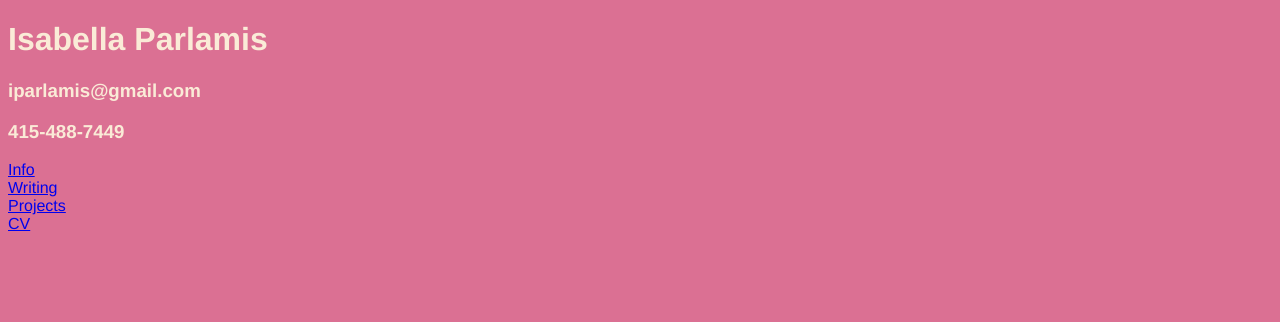
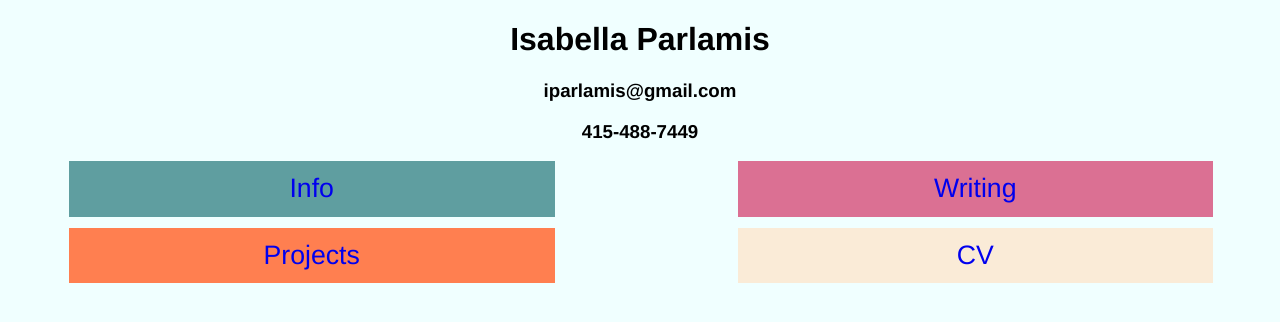
Before and after one commit to mocodesss/IsabellaParlamis, a plain HTML site: page index.html in a window 1280 px wide. Drawn offline with Linux system fonts and the light colour scheme.

Commit message:
Make grid and add coloring for visibility

```diff
--- a/assets/css/styles.css
+++ b/assets/css/styles.css
@@ -1,5 +1,47 @@
 body {
   font-family: Helvetica, sans-serif;
+  color: black;
+  background-color: azure;
+  text-align: center;
+}
+
+a {
+  text-decoration: none;
+}
+
+.grid-container {
+  display: grid;
+  grid-template-columns: auto auto;
+  column-gap: 5%;
+  row-gap: 10%;
+}
+
+.grid-box {
+  padding: 2%;
+  font-size: 20pt;
+  max-width: 80%;
+  display: block;
+  margin-left: 10%;
+  margin-right: 10%;
+}
+
+.grid-box:hover {
+  cursor: pointer;
+  background-color: white;
+}
+
+.one {
+  background-color: cadetblue;
+}
+
+.two {
   background-color: palevioletred;
-  color: antiquewhite;
 }
+
+.three {
+  background-color: coral;
+}
+
+.four {
+  background-color: antiquewhite;
+}
```
